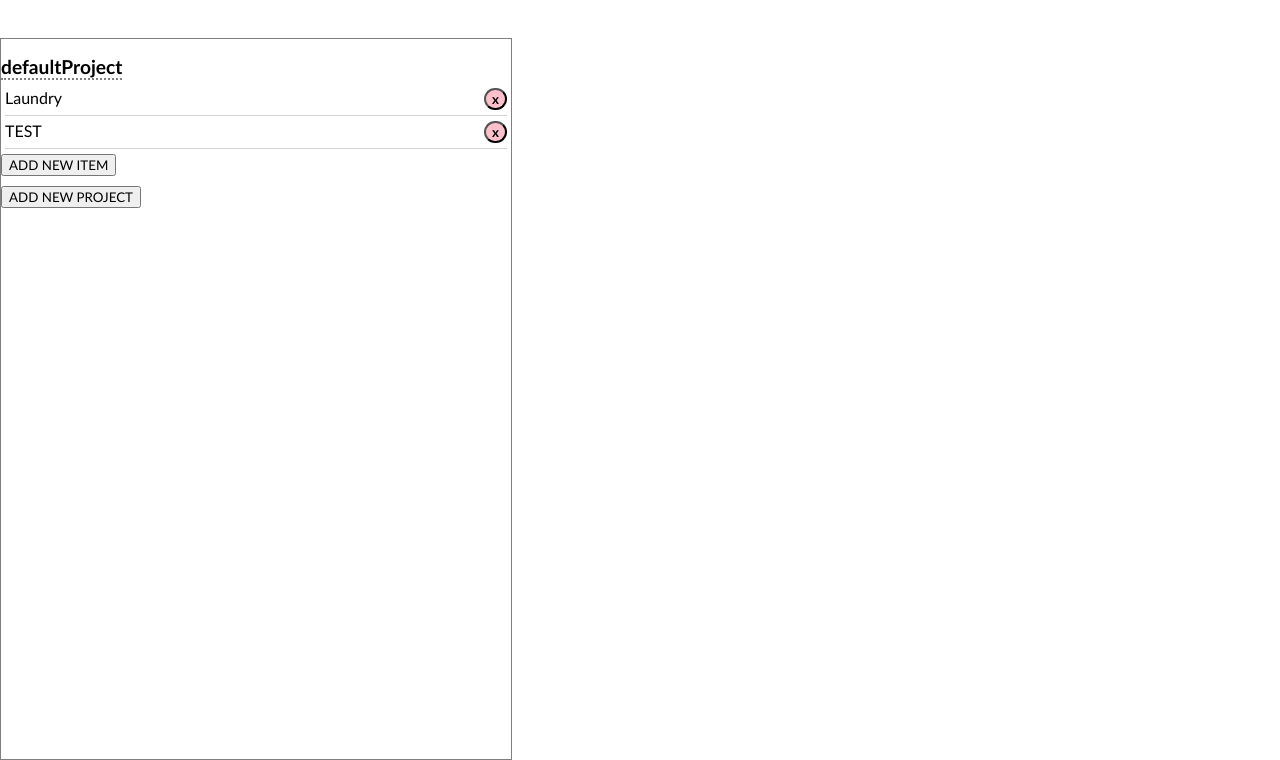
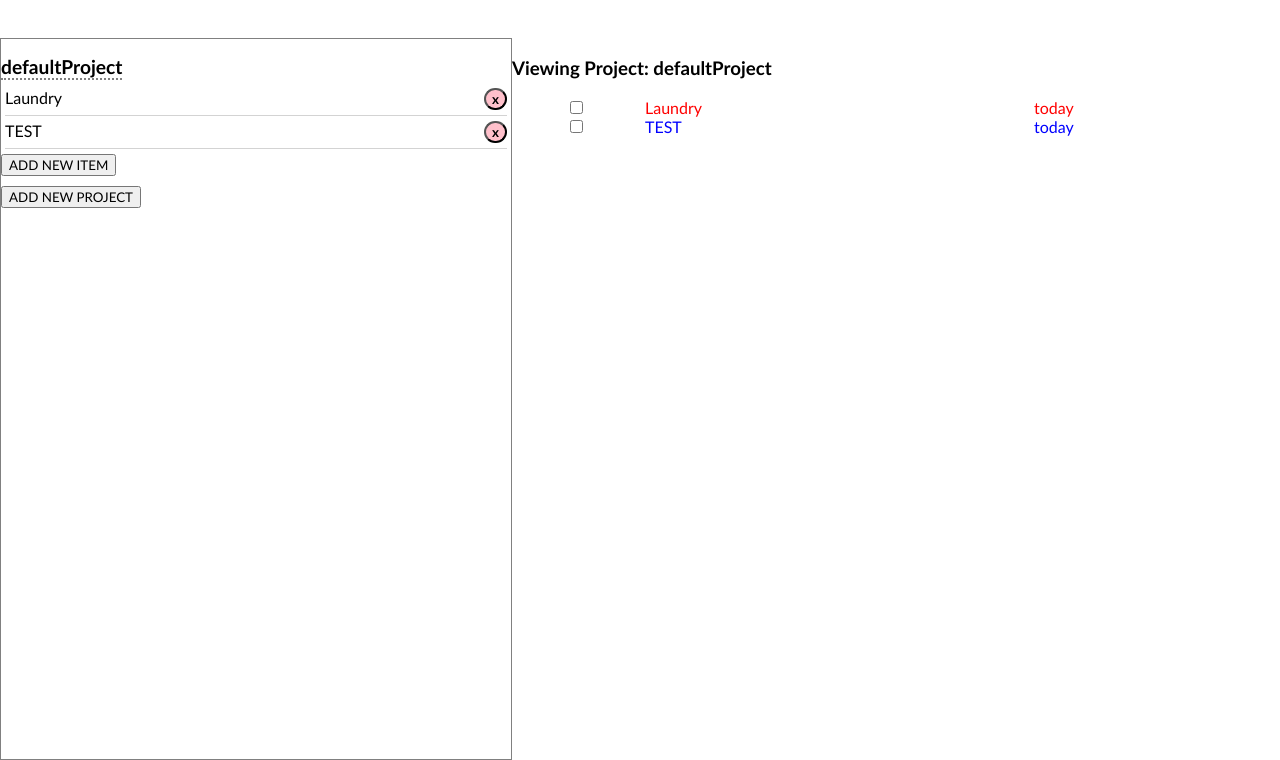
Before and after one commit to Neo319/todo-list-proj, a website built with webpack: page dist/index.html in a window 1280 px wide. Shown: the part 63-823 px from the top of the page. Built offline with nearby package versions, Linux system fonts and the light colour scheme.

Commit message:
create and style projects view window

```diff
--- a/src/DOM-logic/projects-page.js
+++ b/src/DOM-logic/projects-page.js
@@ -1,10 +1,12 @@
 // module governing the display of the 'Project' view in the main window
 
-const projectsPage =  () => {
+const projectsPage =  (project) => {
     const main = document.getElementById("mainWindow");
+    main.innerHTML = '';
 
     const title = document.createElement('h3');
-    title.textContent = "Viewing Project:" // will have the title of the viewed project appended
+    title.textContent = "Viewing Project: " + project[0]; // displays title of loaded project
+
     main.appendChild(title);
 
 
@@ -12,10 +14,53 @@ const projectsPage =  () => {
 
     // list project items
 
+    const projectList = document.createElement('ul');
+
+    project.forEach(item => {
+        if (item.title) {
+            const liItem = document.createElement('li');
+            liItem.classList = "liItem";
+            const itemDiv = document.createElement('div');
+            const completed = document.createElement('input');
+            const title = document.createElement('span');
+            const date = document.createElement('span');
+            const priority = item.priority;
+
+
+
+            //priority colors: 0 - black; 1 - blue; 2 - red
+            if (priority === 1) {
+                itemDiv.style = "color: blue";
+            } else if (priority === 2) {
+                itemDiv.style = "color: red";
+            }
+
+            completed.type = 'checkbox';
+            itemDiv.appendChild (completed);
+
+            title.textContent = item.title;
+            itemDiv.appendChild(title);
+
+            date.textContent = item.dueDate;
+            itemDiv.appendChild(date);
+
+            liItem.appendChild(itemDiv);
+            projectList.appendChild(liItem);
+
+
+
+        }
+    });
+
+
+    main.appendChild(projectList);
+
 
     // each li item contains: title, dueDate, priority color coding, completed checkbox '
 
-    //edit each of these features
+    //edit each of these features in the individual item view
 
 
 }
+
+export default projectsPage;
--- a/src/app-logic/removeFromProject.js
+++ /dev/null
@@ -1,13 +0,0 @@
-// module governing how items can be removed from 'project' arrays
-
-// how items are removed
-const removeFromProject = (array, itemIndex) => {
-
-    if (!(itemIndex <= array.length)) {
-        console.log ("removeFromProject ERROR");
-    } else {
-        array.splice(itemIndex, 1)
-    }
-}
-
-export default removeFromProject;
--- a/src/index.js
+++ b/src/index.js
@@ -2,9 +2,10 @@ import '../src/style.css';
 
 import ListItem from './app-logic/itemMaker.js';
 import addToProject from './app-logic/addToProject.js';
-import removeFromProject from './app-logic/removeFromProject.js';
 
 import populatePage from './DOM-logic/populate-sidebar.js';
+import projectsPage from './DOM-logic/projects-page.js';
+
 
 console.log('ready to roll!');
 
@@ -14,15 +15,17 @@ const defaultProject = ['defaultProject']; // the project that all items are add
 // the first item in every project array is a string containing its title
 
 // listItem properties: Title, description, dueDate, priority, completed
-const testItem = new ListItem('Laundry', 'do the laundry', 'today', '2', false);
+const testItem = new ListItem('Laundry', 'do the laundry', 'today', 2, false);
 
 addToProject(defaultProject, testItem);
 
 
-const test2 = new ListItem ('TEST', 'test', 'today', '1', false);
+const test2 = new ListItem ('TEST', 'test', 'today', 1, false);
 addToProject(defaultProject, test2);
 
 
 
 const allProjects = [defaultProject];
 populatePage(allProjects); // loading the sidebar
+
+projectsPage(defaultProject); // default main window content
--- a/src/style.css
+++ b/src/style.css
@@ -16,10 +16,10 @@ body {
 
 #main {
     display: grid;
-    grid-template-columns: 40vw;
+    grid-template-columns: 40vw 60vw;
 }
 
-ul {
+#sidebar ul {
     list-style: none;
     padding: 0;
 }
@@ -57,3 +57,22 @@ ul {
     border-radius: 15px;
     font-weight: 1000;
 }
+
+
+
+
+.liItem {
+    display: flex;
+    flex-direction: row;
+}
+
+#mainWindow ul {
+    padding: 0;
+}
+
+#mainWindow ul li div {
+    width: 100%;
+    display: grid;
+    grid-template-columns: 10vw 30vw 20vw;
+    gap: 5px;
+}
```
Also changed, not shown: dist/main.js, 1 other file.
